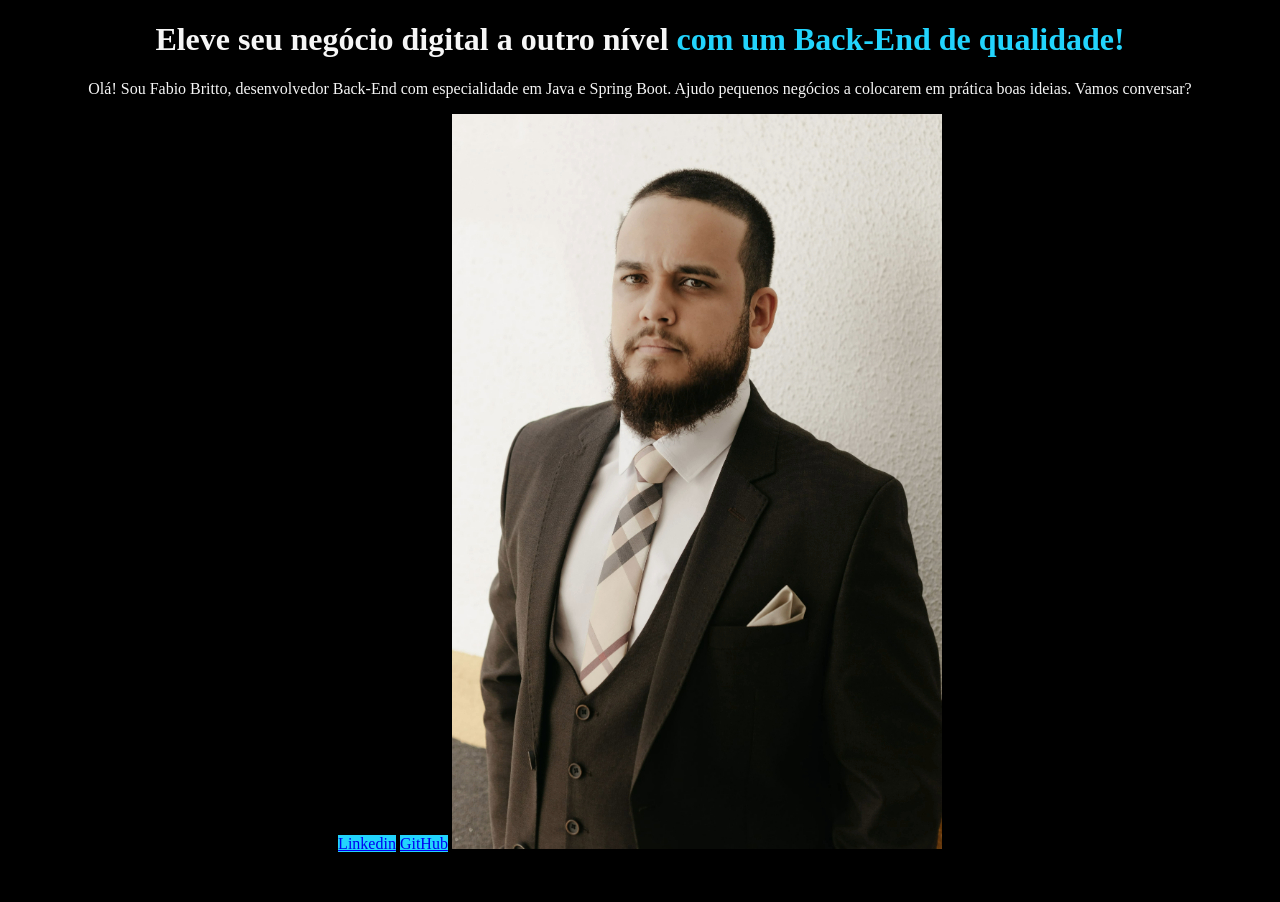
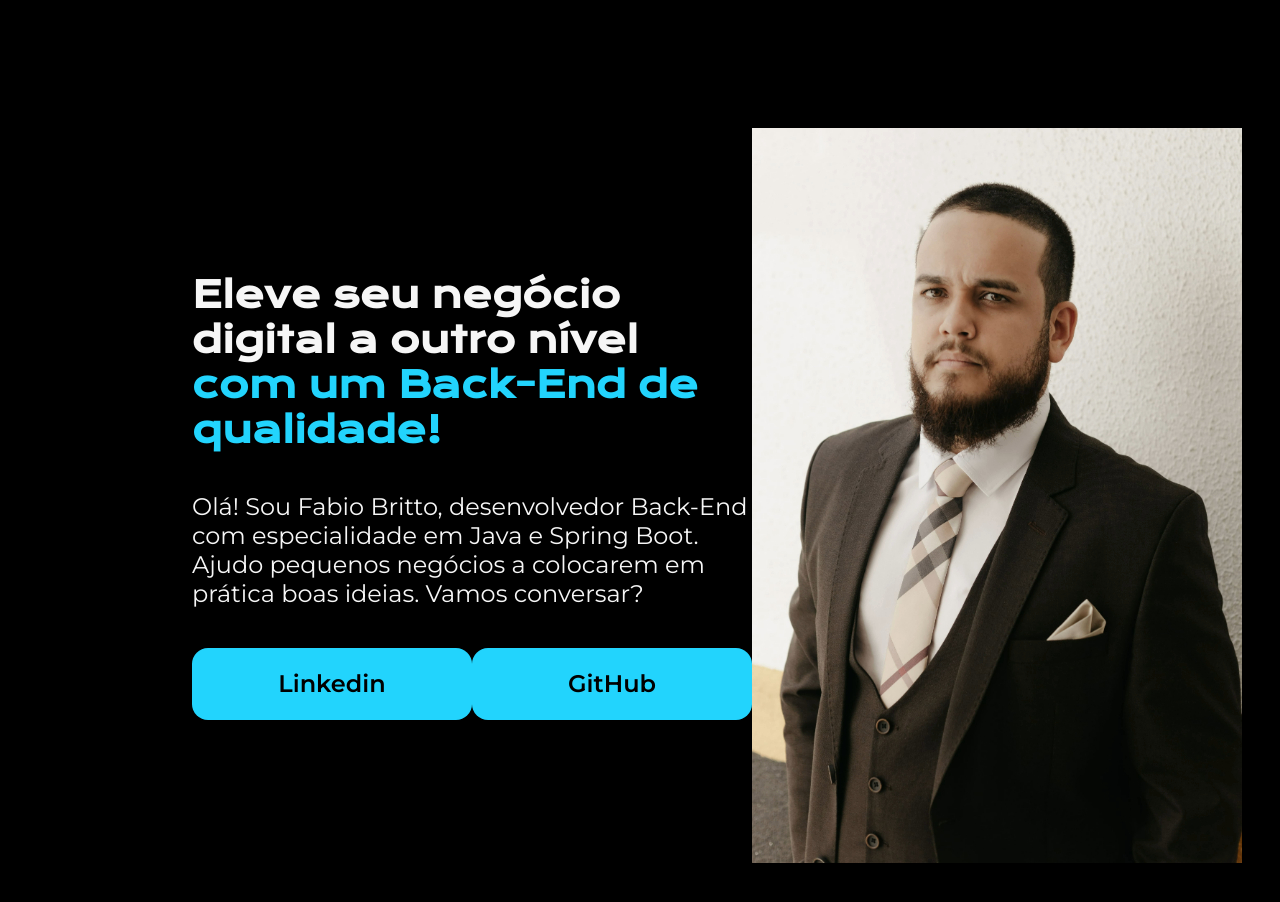
Before and after one commit to FabioBritto/html-css-js-study, a plain HTML site: page index.html in a window 1280 px wide. Before the commit the page ends 861 px from the top, so only its background shows below. Drawn offline with nearby package versions, Linux system fonts and the light colour scheme.

Commit message:
Melhorando a estilização da página

```diff
--- a/index.html
+++ b/index.html
@@ -8,16 +8,20 @@
 </head>
 <body>
     <header></header>
-    <main>
-        <h1>Eleve seu negócio digital a outro nível
-        <strong class = "destaque-titulo">com um Back-End de qualidade!</strong></h1>
-        <p>Olá! Sou Fabio Britto, desenvolvedor
-        Back-End com especialidade em Java e
-        Spring Boot. Ajudo pequenos negócios a
-        colocarem em prática boas ideias.
-        Vamos conversar?</p>
-        <a href = "https://www.linkedin.com/in/fabio-britto-399223252/">Linkedin</a>
-        <a href = "https://github.com/FabioBritto">GitHub</a>
+    <main class = "apresentacao">
+        <section class = "apresentacao__texto">
+            <h1 class = "apresentacao__texto__titulo">Eleve seu negócio digital a outro nível
+            <strong class = "destaque-titulo">com um Back-End de qualidade!</strong></h1>
+            <p class = "apresentacao__texto__paragrafo">Olá! Sou Fabio Britto, desenvolvedor
+            Back-End com especialidade em Java e
+            Spring Boot. Ajudo pequenos negócios a
+            colocarem em prática boas ideias.
+            Vamos conversar?</p>
+            <div class = "apresentacao__links">
+                <a class = "apresentacao__links__link" href= "https://www.linkedin.com/in/fabio-britto-399223252/">Linkedin</a>
+                <a class = "apresentacao__links__link" href = "https://github.com/FabioBritto">GitHub</a>
+            </div>
+        </section>
         <img src = "img\foto-minha.jpg" alt="Foto pessoal">
     </main>
     <footer></footer>
--- a/style.css
+++ b/style.css
@@ -1,6 +1,14 @@
+@import url('https://fonts.googleapis.com/css2?family=Krona+One&family=Montserrat:ital,wght@0,100..900;1,100..900&display=swap');
+
+* {
+    margin: 0;
+    padding: 0;
+}
+
 body {
+    height: 100vh;
+    box-sizing: border-box;
     background-color: black;
-    text-align: center;
 }
 
 h1 {
@@ -15,6 +23,45 @@ p {
      color: #22D4FD;
 }
 
-a {
+.apresentacao {
+    margin: 10% 15%;
+    display: flex;
+    align-items: center;
+    justify-content: space-between;
+}
+
+.apresentacao__texto {
+    width: 615px;
+    display: flex;
+    flex-direction: column;
+    gap: 40px;
+}
+
+.apresentacao__texto__titulo {
+    font-size: 36px;
+    font-family: "Krona One", sans-serif;
+}
+
+.apresentacao__texto__paragrafo {
+    font-size: 24px;
+    font-family: "Montserrat", sans-serif;
+    font-weight: 400;
+}
+
+.apresentacao__links {
+    display: flex;
+    justify-content: space-between;
+}
+
+.apresentacao__links__link {
     background-color: #22D4FD;
+    width: 280px;
+    font-size: 24px;
+    text-align: center;
+    border-radius: 16px;
+    padding: 21.5px 0;
+    text-decoration: none;
+    color: black;
+    font-family: "Montserrat", sans-serif;
+    font-weight: 600;
 }
```
